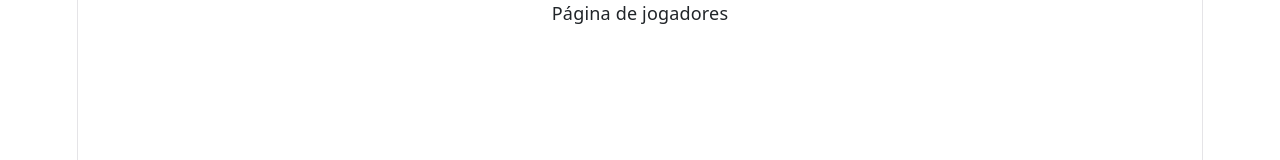
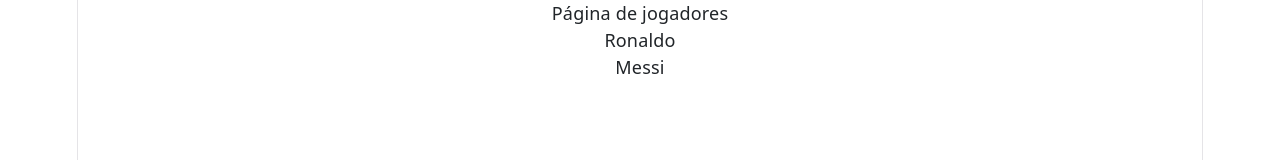
Before and after one commit to leonardoabreu546/react_futebol, a React (Vite) app in the folder react_futebol/: page / in a window 1280 px wide. Both pictures are taken after a click on the button "Ver Jogadores". Shown: the top 160 px of the page. Built offline with nearby package versions, Linux system fonts and the light colour scheme; the HTML template or start-up script is replaced by a standard one.

Commit message:
adicionar lista de jogadores

```diff
--- a/react_futebol/src/App.tsx
+++ b/react_futebol/src/App.tsx
@@ -1,5 +1,6 @@
 import CardEquipa from './card_equipa'
 import CardJogador from './card_jogador'
+import ListaJogadores from './lista_jogadores'
 import { useState } from 'react'
 
 function App() {
@@ -28,7 +29,9 @@
       </div>
 }
       {pagina === "jogadores" &&
-      <div>Página de jogadores</div>
+      <div>Página de jogadores
+        <ListaJogadores></ListaJogadores>
+      </div>
     }
     </div>
   )
```
